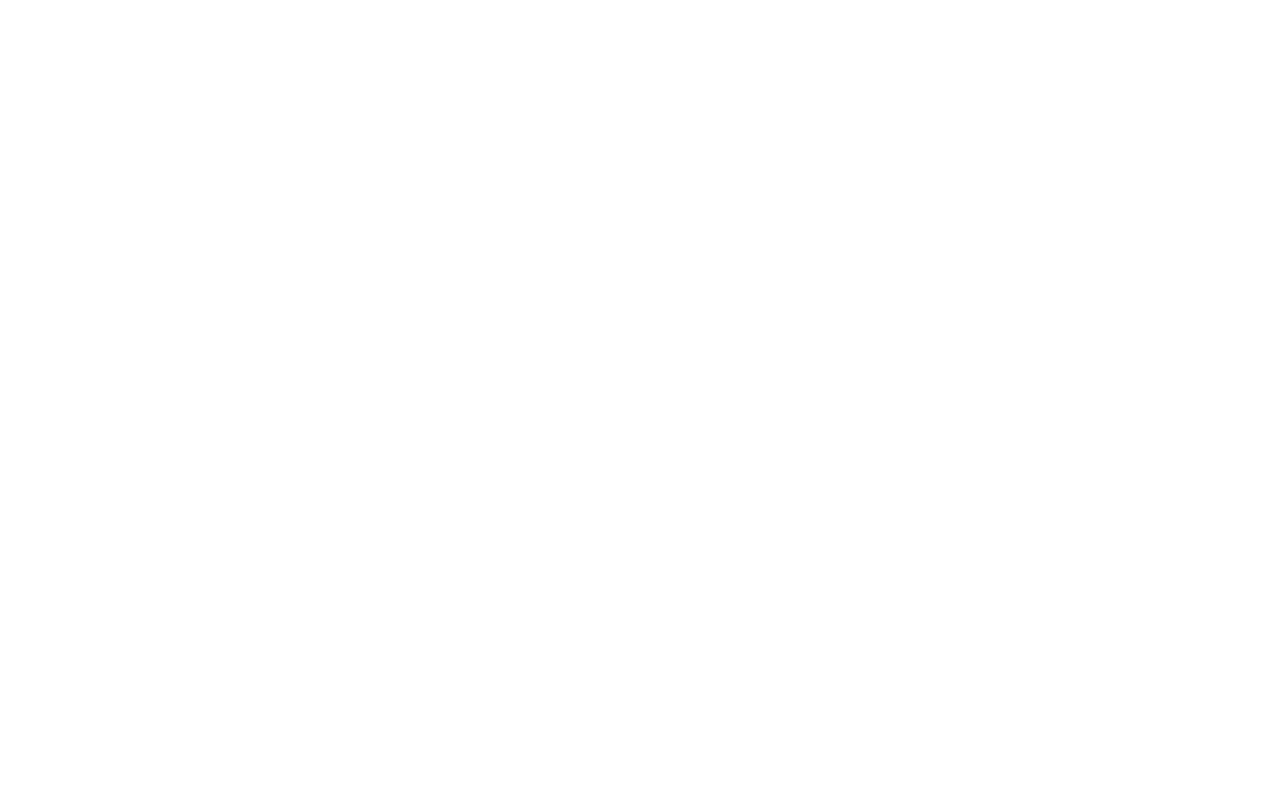
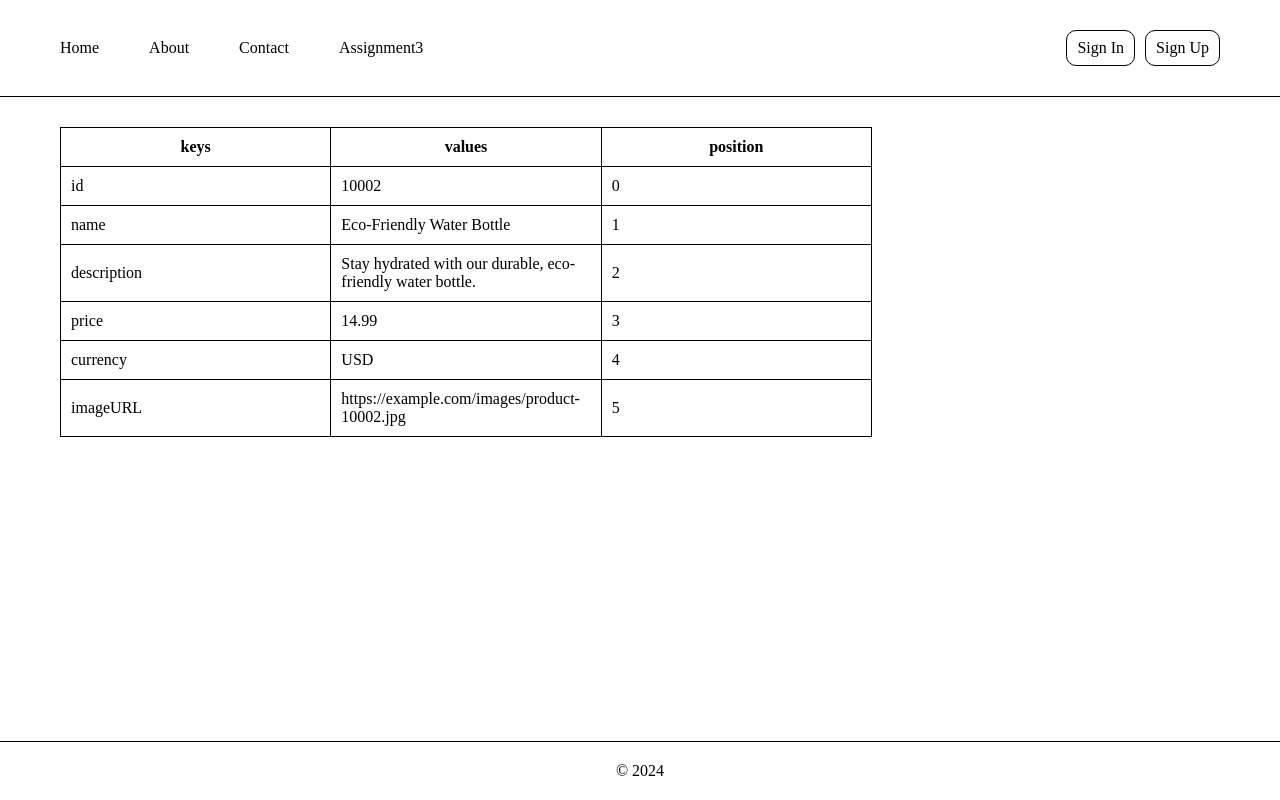
Before and after one commit to BTavkhelidze/tbchomework-1, a React (Vite) app: page /assignment3 in a window 1280 px wide. Before the commit this address had no page. Built offline with nearby package versions, Linux system fonts and the light colour scheme.

Commit message:
feature assignment3.jsx
adding assignment3.jsx

```diff
--- a/src/App.jsx
+++ b/src/App.jsx
@@ -6,6 +6,7 @@
 
 import About from './components/About/About';
 import Contact from './components/Contact/Contact';
+import Assignment3 from './components/Assignment3/Assignment3';
 
 function App() {
   return (
@@ -16,6 +17,7 @@
             <Route index element={<Content />} />
             <Route path='about' element={<About />} />
             <Route path='contact' element={<Contact />} />
+            <Route path='assignment3' element={<Assignment3 />} />
           </Route>
         </Routes>
       </div>
--- /dev/null
+++ b/src/components/Assignment3/Assignment3.css
@@ -0,0 +1,29 @@
+.assignment_container {
+  max-width: 1440px;
+  width: 100%;
+  margin: 0 auto;
+
+  padding: 30px 60px;
+}
+
+table {
+  table-layout: fixed;
+  width: 70%;
+  border-collapse: collapse;
+  border: 1px solid black;
+}
+.trList {
+  /* background-color: red; */
+
+  border: 1px solid black;
+}
+
+.trList > td,
+th {
+  border-right: 1px solid black;
+  padding: 10px;
+}
+
+.trList > td:nth-child(2) {
+  overflow: hidden;
+}
--- /dev/null
+++ b/src/components/Assignment3/Assignment3.jsx
@@ -0,0 +1,45 @@
+import './Assignment3.css';
+
+const obj = {
+  id: '10002',
+
+  name: 'Eco-Friendly Water Bottle',
+
+  description: 'Stay hydrated with our durable, eco-friendly water bottle.',
+
+  price: 14.99,
+
+  currency: 'USD',
+
+  imageURL: 'https://example.com/images/product-10002.jpg',
+};
+
+let keys = Object.keys(obj);
+
+let values = Object.values(obj);
+
+const Assignment3 = () => {
+  return (
+    <div className='assignment_container'>
+      <table>
+        <tr>
+          <th>keys</th>
+          <th>values</th>
+          <th>position</th>
+        </tr>
+
+        {keys.map((key, index) => {
+          return (
+            <tr key={key} className='trList'>
+              <td> {key} </td>
+              <td> {values[index]} </td>
+              <td> {[index]} </td>
+            </tr>
+          );
+        })}
+      </table>
+    </div>
+  );
+};
+
+export default Assignment3;
--- a/src/components/Contact/Contact.jsx
+++ b/src/components/Contact/Contact.jsx
@@ -1,4 +1,3 @@
-import React from 'react';
 import './Contact.css';
 const Contact = () => {
   return (
@@ -8,7 +7,7 @@
       </div>
       <div className='contact_wrapper'>
         <div className='contact'>
-          <div className='first_text'>Let's get in Touch</div>
+          <div className='first_text'>Let`s get in Touch</div>
         </div>
         <div className='submit_form'>
           <form>
--- a/src/components/Header/Header.jsx
+++ b/src/components/Header/Header.jsx
@@ -19,7 +19,7 @@
               <Link to='/contact'>Contact</Link>
             </li>
             <li>
-              <Link to='/projects'>About</Link>
+              <Link to='/assignment3'>Assignment3</Link>
             </li>
           </ul>
         </nav>
```
